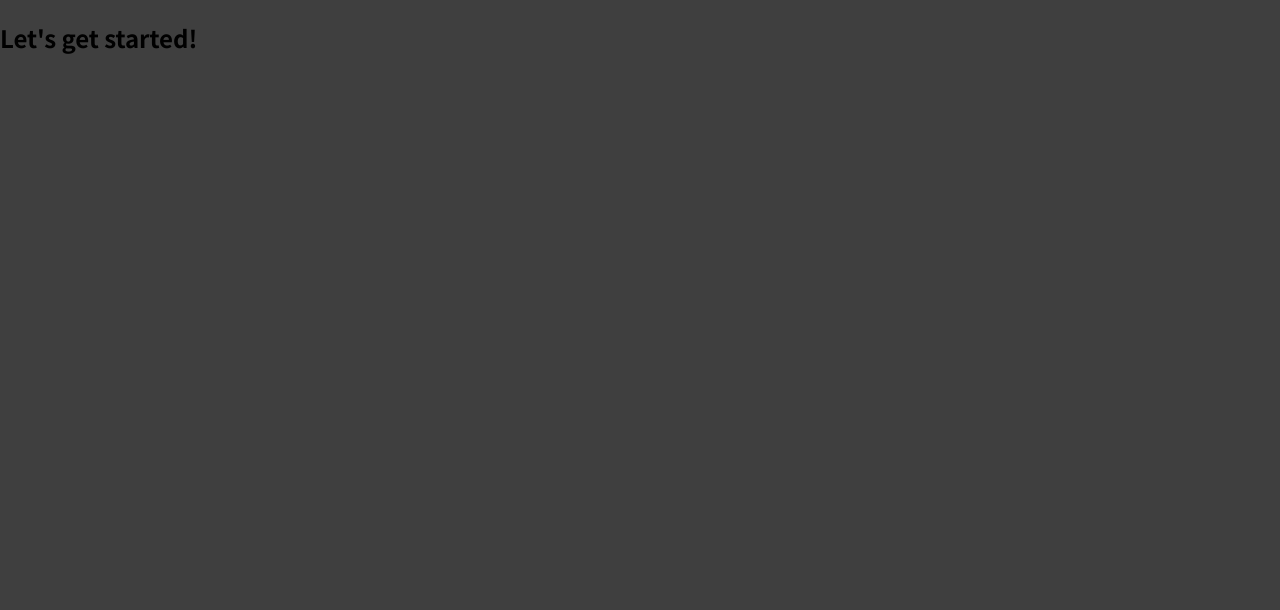
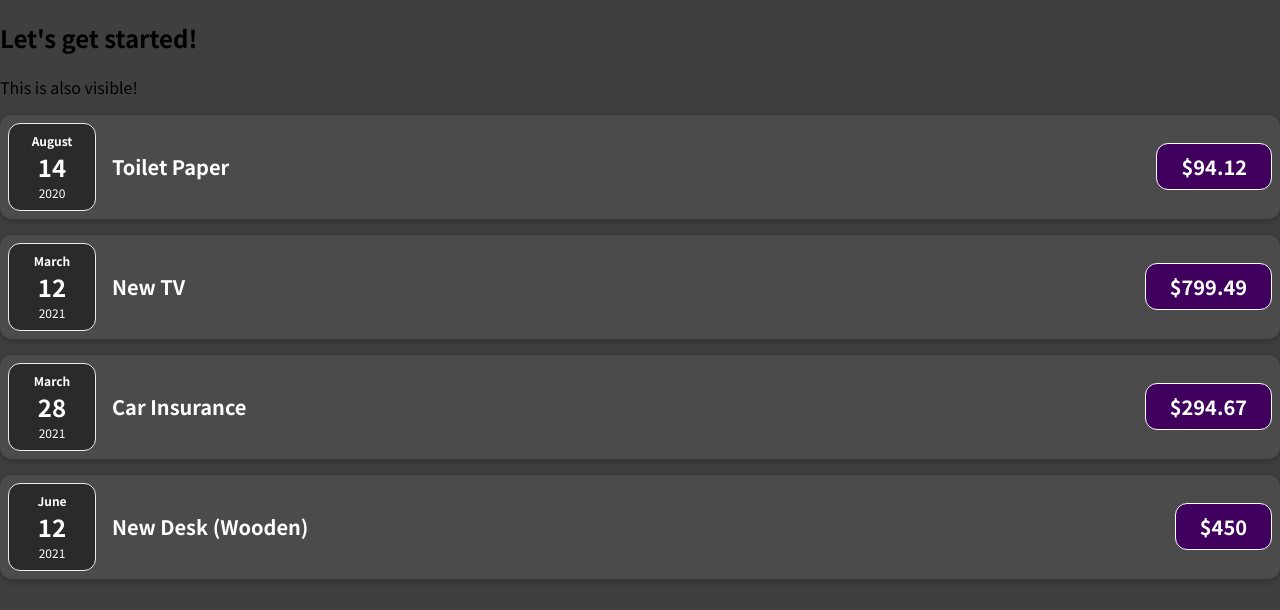
Before and after one commit to mmbateman2013/react-complete-guide, a JavaScript app: page / in a window 1280 px wide. Shown: the top 610 px of the page. Built offline with nearby package versions, Linux system fonts and the light colour scheme.

Commit message:
Coded along upto Assignment One

```diff
--- a/src/App.js
+++ b/src/App.js
@@ -1,9 +1,37 @@
-function App() {
+import ExpenseItem from "./components/ExpenseItem";
+
+const App = () => {
+  const expenses = [
+    {
+      id: "e1",
+      title: "Toilet Paper",
+      amount: 94.12,
+      date: new Date(2020, 7, 14),
+    },
+    { id: "e2", title: "New TV", amount: 799.49, date: new Date(2021, 2, 12) },
+    {
+      id: "e3",
+      title: "Car Insurance",
+      amount: 294.67,
+      date: new Date(2021, 2, 28),
+    },
+    {
+      id: "e4",
+      title: "New Desk (Wooden)",
+      amount: 450,
+      date: new Date(2021, 5, 12),
+    },
+  ];
+
   return (
     <div>
       <h2>Let's get started!</h2>
+      <p>This is also visible!</p>
+      {expenses.map((e) => (
+        <ExpenseItem title={e.title} amount={e.amount} date={e.date} />
+      ))}
     </div>
   );
-}
+};
 
 export default App;
--- /dev/null
+++ b/src/components/ExpenseDate.css
@@ -0,0 +1,26 @@
+.expense-date {
+  display: flex;
+  flex-direction: column;
+  width: 5.5rem;
+  height: 5.5rem;
+  border: 1px solid #ececec;
+  background-color: #2a2a2a;
+  color: white;
+  border-radius: 12px;
+  align-items: center;
+  justify-content: center;
+}
+
+.expense-date__month {
+  font-size: 0.75rem;
+  font-weight: bold;
+}
+
+.expense-date__year {
+  font-size: 0.75rem;
+}
+
+.expense-date__day {
+  font-size: 1.5rem;
+  font-weight: bold;
+}
--- /dev/null
+++ b/src/components/ExpenseDate.js
@@ -0,0 +1,17 @@
+import "./ExpenseDate.css";
+
+const ExpenseDate = (props) => {
+  const month = props.date.toLocaleString("en-US", { month: "long" });
+  const day = props.date.toLocaleString("en-US", { day: "2-digit" });
+  const year = props.date.getFullYear();
+
+  return (
+    <div className="expense-date">
+      <div className="expense-date__month">{month}</div>
+      <div className="expense-date__day">{day}</div>
+      <div className="expense-date__year">{year}</div>
+    </div>
+  );
+};
+
+export default ExpenseDate;
--- /dev/null
+++ b/src/components/ExpenseItem.css
@@ -0,0 +1,56 @@
+.expense-item {
+  display: flex;
+  justify-content: space-between;
+  align-items: center;
+  box-shadow: 0 2px 8px rgba(0, 0, 0, 0.25);
+  padding: 0.5rem;
+  margin: 1rem 0;
+  border-radius: 12px;
+  background-color: #4b4b4b;
+}
+
+.expense-item__description {
+  display: flex;
+  flex-direction: column;
+  gap: 1rem;
+  align-items: flex-end;
+  flex-flow: column-reverse;
+  justify-content: flex-start;
+  flex: 1;
+}
+
+.expense-item h2 {
+  color: #3a3a3a;
+  font-size: 1rem;
+  flex: 1;
+  margin: 0 1rem;
+  color: white;
+}
+
+.expense-item__price {
+  font-size: 1rem;
+  font-weight: bold;
+  color: white;
+  background-color: #40005d;
+  border: 1px solid white;
+  padding: 0.5rem;
+  border-radius: 12px;
+}
+
+@media (min-width: 580px) {
+  .expense-item__description {
+    flex-direction: row;
+    align-items: center;
+    justify-content: flex-start;
+    flex: 1;
+  }
+
+  .expense-item__description h2 {
+    font-size: 1.25rem;
+  }
+
+  .expense-item__price {
+    font-size: 1.25rem;
+    padding: 0.5rem 1.5rem;
+  }
+}
--- /dev/null
+++ b/src/components/ExpenseItem.js
@@ -0,0 +1,16 @@
+import ExpenseDate from "./ExpenseDate";
+import "./ExpenseItem.css";
+
+const ExpenseItem = (props) => {
+  return (
+    <div className="expense-item">
+      <ExpenseDate date={props.date} />
+      <div className="expense-item__description">
+        <h2>{props.title}</h2>
+        <div className="expense-item__price">${props.amount}</div>
+      </div>
+    </div>
+  );
+};
+
+export default ExpenseItem;
```
Also changed, not shown: 1 other file (tests, documents, lock files or other folders).
